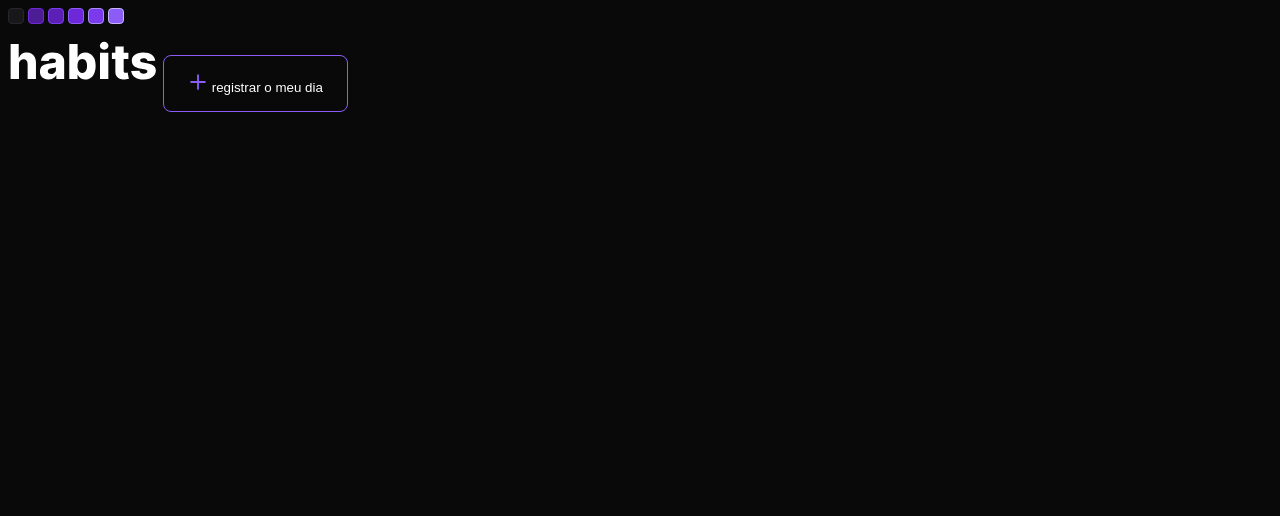
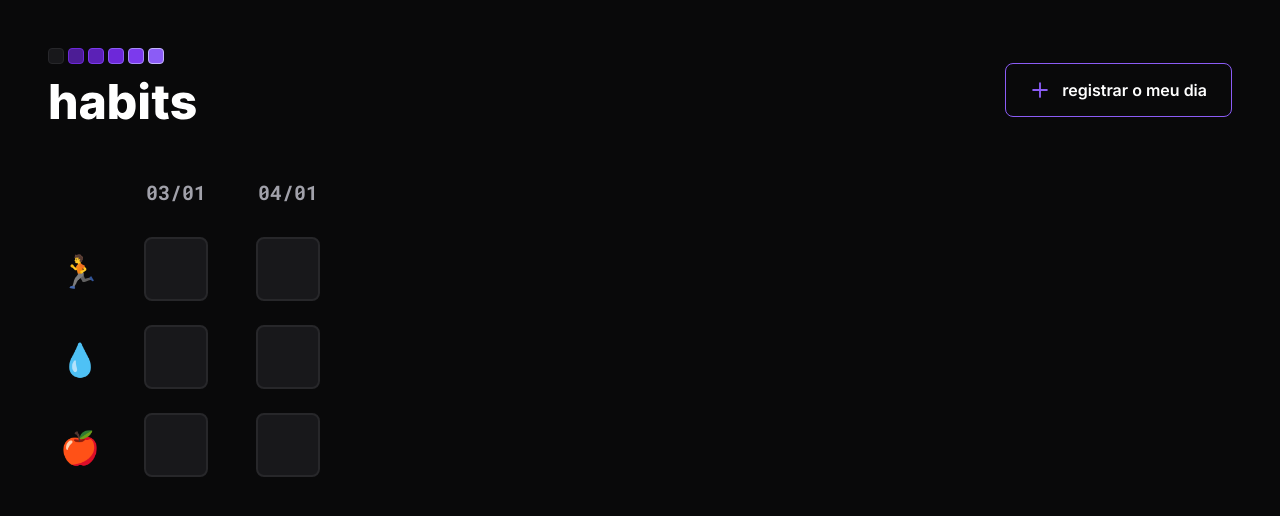
Before and after one commit to NicoNiquito/NLW-setup, a plain HTML site: page index.html in a window 1280 px wide. Drawn offline with Linux system fonts and the light colour scheme.

Commit message:
avanço em HTML e CSS

```diff
--- a/index.html
+++ b/index.html
@@ -1,15 +1,56 @@
 <!DOCTYPE html>
 <html lang="en">
-<head>
-    <meta charset="UTF-8">
-    <meta http-equiv="X-UA-Compatible" content="IE=edge">
-    <meta name="viewport" content="width=device-width, initial-scale=1.0">
+  <head>
+    <link rel="preconnect" href="https://fonts.googleapis.com" />
+    <link rel="preconnect" href="https://fonts.gstatic.com" crossorigin />
+    <link
+      href="https://fonts.googleapis.com/css2?family=Inter:wght@600&display=swap"
+      rel="stylesheet"
+    />
+    <link rel="preconnect" href="https://fonts.googleapis.com" />
+    <link rel="preconnect" href="https://fonts.gstatic.com" crossorigin />
+    <link
+      href="https://fonts.googleapis.com/css2?family=Roboto+Mono:wght@700&display=swap"
+      rel="stylesheet"
+    />
+
+    <meta charset="UTF-8" />
+    <meta http-equiv="X-UA-Compatible" content="IE=edge" />
+    <meta name="viewport" content="width=device-width, initial-scale=1.0" />
     <title>Habits</title>
-    <link rel="stylesheet" href="style.css">
-</head>
-<body>
-    <img src="assets/logo.svg" alt="logo">
+    <link rel="stylesheet" href="style.css" />
+  </head>
 
-    <button> <img src="assets/plus-icon.svg" alt="plus icon"> registrar o meu dia</button>
-</body>
+  <body>
+    <header>
+      <img src="assets/logo.svg" alt="logo" />
+
+      <button>
+        <img src="assets/plus-icon.svg" alt="plus icon" /> registrar o meu dia
+      </button>
+    </header>
+
+    <form>
+      <div class="habits">
+        <div class="habit">🏃</div>
+        <div class="habit">💧</div>
+        <div class="habit">🍎</div>
+      </div>
+      <div class="days">
+        <div class="day">
+          <div>03/01</div>
+          <input type="checkbox" name="exercise" />
+          <input type="checkbox" name="water" />
+          <input type="checkbox" name="diet" />
+        </div>
+
+        <div class="day">
+          <div>04/01</div>
+          <input type="checkbox" name="exercise" />
+          <input type="checkbox" name="water" />
+          <input type="checkbox" name="diet" />
+        </div>
+      </div>
+    </form>
+  </body>
 </html>
--- a/style.css
+++ b/style.css
@@ -1,20 +1,96 @@
 * {
-    margin 0;
+  margin: 0;
   padding: 0;
   box-sizing: border-box;
 }
 
 body {
-    background-color: #09090A;
+  background-color: #09090a;
   color: white;
 
   height: 100vh;
 }
 
+header {
+  display: flex;
+  align-items: center;
+  justify-content: space-between;
+  padding: 48px;
+}
+
 button {
   padding: 16px 24px;
   border-radius: 8px;
-    border: 1px solid #8B5CF6;
+  border: 1px solid #8b5cf6;
   background-color: transparent;
   color: white;
+
+  display: flex;
+  align-items: center;
+  gap: 12px;
+
+  font-family: "Inter";
+  font-weight: 600;
+  font-size: 16px;
+  line-height: 125%;
 }
+
+form {
+  display: flex;
+
+  padding: 0 48px;
+}
+
+.habits {
+  display: flex;
+  flex-direction: column;
+  gap: 24px;
+  margin-top: 60px;
+}
+
+.habit {
+  width: 64px;
+  height: 64px;
+  font-size: 32px;
+  display: flex;
+  align-items: center;
+  justify-content: center;
+}
+
+.days {
+  display: flex;
+  gap: 48px;
+  margin-left: 32px;
+}
+
+.day {
+  display: flex;
+  flex-direction: column;
+  gap: 24px;
+}
+
+.day div {
+  margin-bottom: 8px;
+  font-family: "Roboto Mono";
+  font-size: 20px;
+  line-height: 125%;
+  color: #a1a1aa;
+  text-align: center;
+}
+
+input {
+  appearance: none;
+  -webkit-appearance: none;
+
+  width: 64px;
+  height: 64px;
+  border: 2px solid #27272a;
+  border-radius: 8px;
+  background: #18181b;
+}
+
+input:checked {
+  background: #8b5cf6;
+
+  border: 2px solid #a78bfa;
+}
```
Lines whose indentation alone changed are shown as unchanged.
